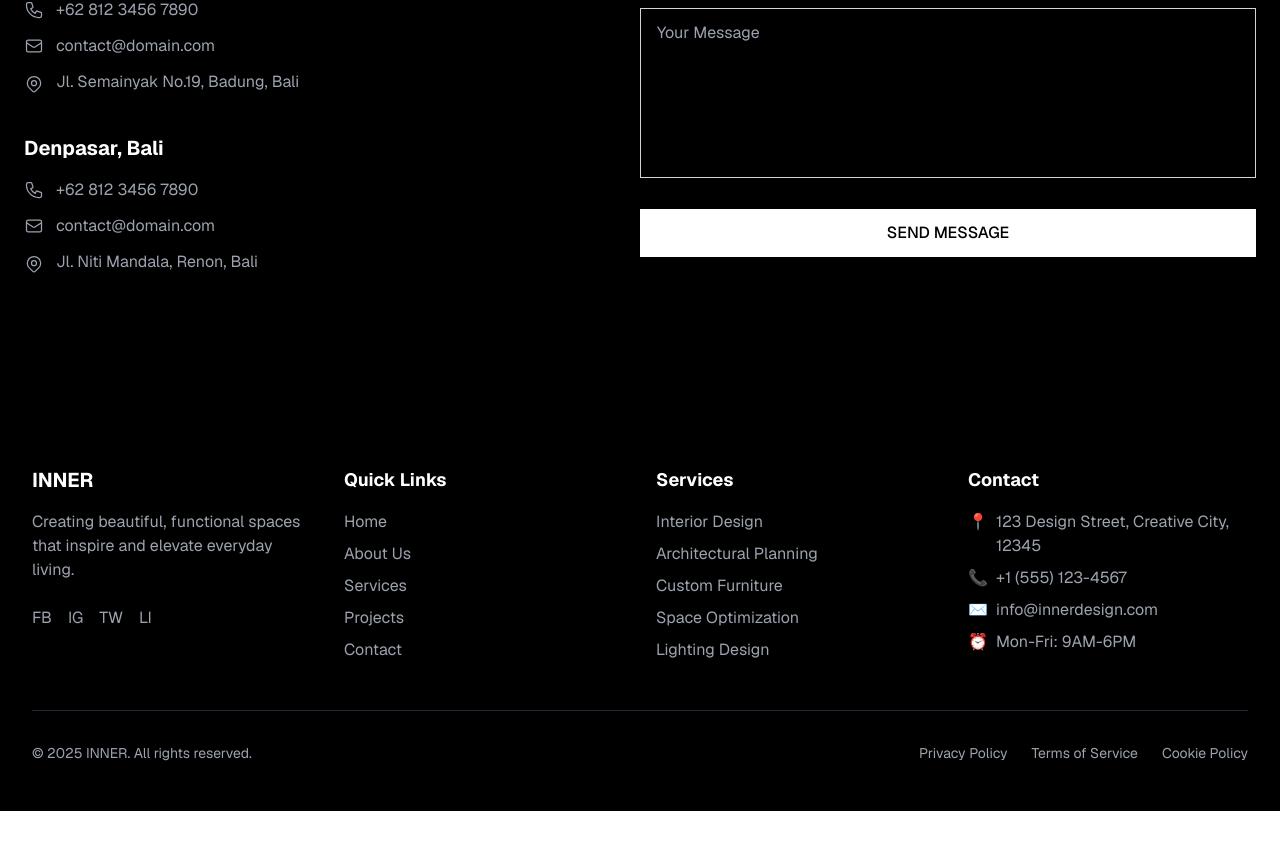
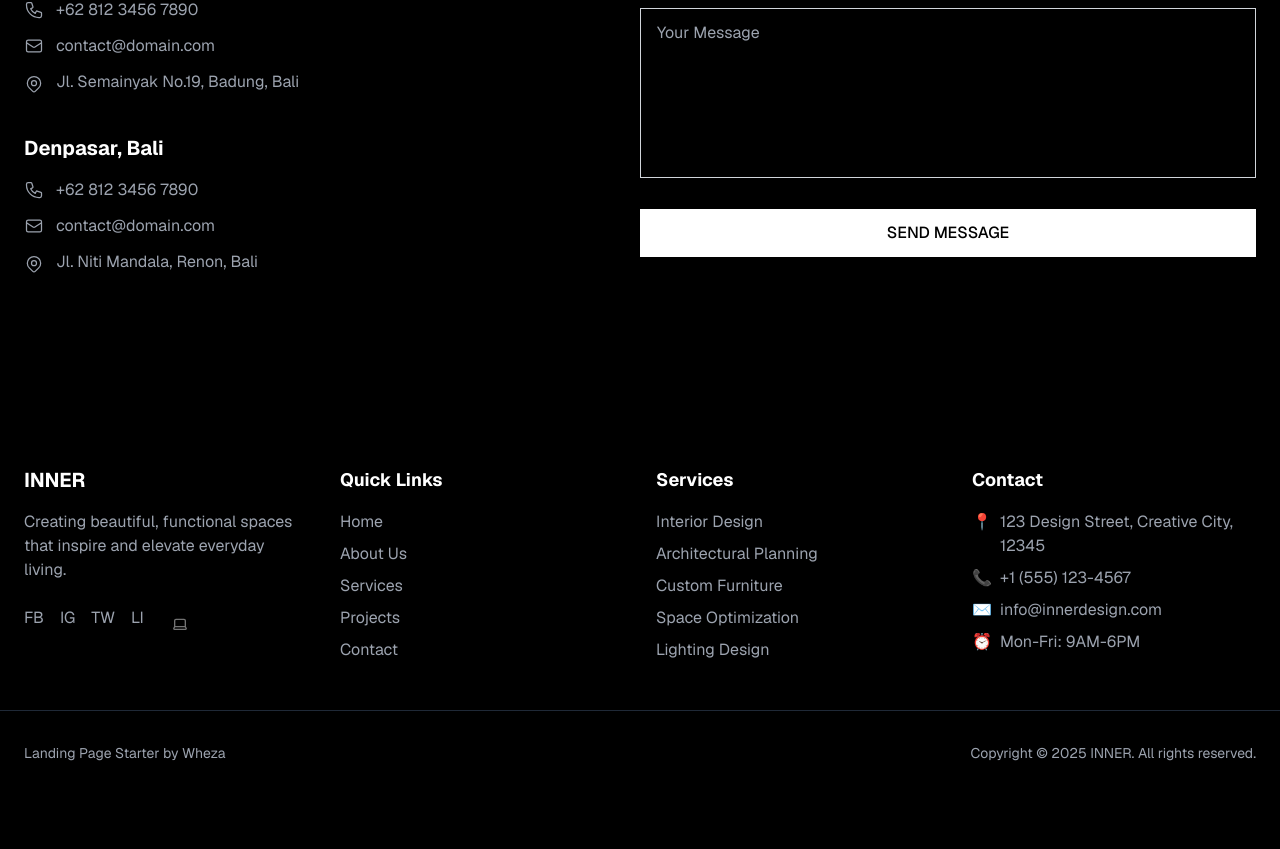
Before and after one commit to wheza99/mendarat, a Next.js app: page / in a window 1280 px wide. Shown: the part 7475-8324 px from the top of the page. Before the commit the page ends 8286 px from the top, so only its background shows below. Built offline with nearby package versions, Linux system fonts and the light colour scheme.

Commit message:
adjust footer template
adjust footer template

```diff
--- a/components/layout/footer/theme-1/index.tsx
+++ b/components/layout/footer/theme-1/index.tsx
@@ -1,8 +1,10 @@
+import { ThemeSwitcher } from "../../theme-switcher";
+
 export default function FooterTheme1() {
   return (
     <footer className="bg-black text-white">
-        <div className="max-w-7xl mx-auto px-4 sm:px-6 lg:px-8 py-12">
-          <div className="grid grid-cols-1 md:grid-cols-2 lg:grid-cols-4 gap-8">
+      <div className="pt-12 pb-48">
+        <div className="max-w-7xl mx-auto px-6 grid grid-cols-1 md:grid-cols-2 lg:grid-cols-4 gap-8">
           {/* Company Info */}
           <div>
             <h3 className="text-xl font-bold mb-4">INNER</h3>
@@ -22,6 +24,7 @@ export default function FooterTheme1() {
               <a href="#" className="text-gray-400 hover:text-white transition duration-300">
                 LI
               </a>
+              <ThemeSwitcher />
             </div>
           </div>
 
@@ -114,18 +117,10 @@ export default function FooterTheme1() {
         </div>
 
         {/* Bottom Bar */}
-          <div className="mt-12 pt-8 border-t border-gray-800 text-gray-400 text-sm flex flex-col md:flex-row justify-between items-center">
-            <p>© 2025 INNER. All rights reserved.</p>
-            <div className="mt-4 md:mt-0 flex space-x-6">
-              <a href="#" className="hover:text-white transition duration-300">
-                Privacy Policy
-              </a>
-              <a href="#" className="hover:text-white transition duration-300">
-                Terms of Service
-              </a>
-              <a href="#" className="hover:text-white transition duration-300">
-                Cookie Policy
-              </a>
+        <div className="mt-12 pt-8 border-t border-gray-800">
+          <div className="max-w-7xl mx-auto px-6 text-gray-400 text-sm flex flex-col md:flex-row justify-between items-center">
+            <p>Landing Page Starter by <a href="https://github.com/wheza99" target="_blank" rel="noopener noreferrer">Wheza</a></p>
+            <p>Copyright © 2025 INNER. All rights reserved.</p>
           </div>
         </div>
       </div>
```
Lines whose indentation alone changed are shown as unchanged.
